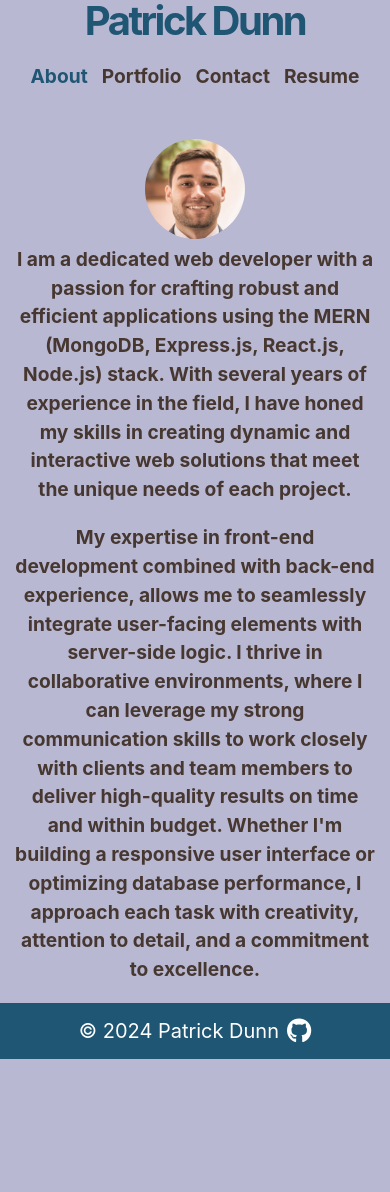
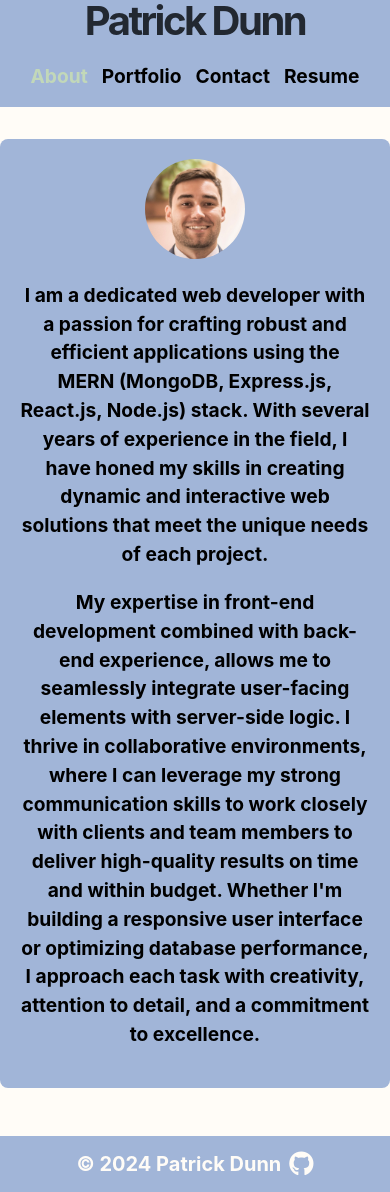
Before and after one commit to knightmac19/portfolio-2024, a React (Create React App) app: page / in a window 390 px wide. Before the commit the page ends 1059 px from the top, so only its background shows below. Built offline with nearby package versions, Linux system fonts and the light colour scheme; some icons are missing.

Commit message:
adjusting color scheme

```diff
--- a/src/components/About/index.js
+++ b/src/components/About/index.js
@@ -6,7 +6,7 @@ const About = () => {
       <div className="img-wrapper">
         <img src={fb_headshot} alt="head and shoulders" />
       </div>
-
+      <div className="about-me-text-wrapper">
         <p className="about-me-text">
           I am a dedicated web developer with a passion for crafting robust and
           efficient applications using the MERN (MongoDB, Express.js, React.js,
@@ -16,15 +16,16 @@ const About = () => {
         </p>
 
         <p className="about-me-text">
-        My expertise in front-end development combined with back-end experience,
-        allows me to seamlessly integrate user-facing elements with server-side
-        logic. I thrive in collaborative environments, where I can leverage my
-        strong communication skills to work closely with clients and team
-        members to deliver high-quality results on time and within budget.
-        Whether I'm building a responsive user interface or optimizing database
-        performance, I approach each task with creativity, attention to detail,
-        and a commitment to excellence.
+          My expertise in front-end development combined with back-end
+          experience, allows me to seamlessly integrate user-facing elements
+          with server-side logic. I thrive in collaborative environments, where
+          I can leverage my strong communication skills to work closely with
+          clients and team members to deliver high-quality results on time and
+          within budget. Whether I'm building a responsive user interface or
+          optimizing database performance, I approach each task with creativity,
+          attention to detail, and a commitment to excellence.
         </p>
+      </div>
     </section>
   );
 };
--- a/src/components/Header/index.js
+++ b/src/components/Header/index.js
@@ -1,9 +1,11 @@
 const Header = (props) => {
   return (
-    <header className="header-container">
-      <h1 className="header-lg">Patrick Dunn</h1>
-      {props.children}
-    </header>
+    <div className="header-wrapper">
+      <header className="header-container">
+        <h1 className="header-lg">Patrick Dunn</h1>
+        {props.children}
+      </header>
+    </div>
   );
 };
 
--- a/src/index.css
+++ b/src/index.css
@@ -1,9 +1,34 @@
+/* :root {
+  --main-bg: #b9b8d3;
+  --light-blue: #90c3c8;
+  --card-bg: #759fbc;
+  --primary: #1f5673;
+  --secondary: #463730;
+}
+
 :root {
-  --periwinkle: #b9b8d3;
-  --light-blue: #90c3c8;
-  --air-superiority-blue: #759fbc;
-  --lapis-lazuli: #1f5673;
-  --van-dyke: #463730;
+  --main-bg: #fffcf7;
+  --light-blue: #a1b5d8;
+  --card-bg: #738290;
+  --primary: #c2d8b9;
+  --secondary: #e4f0d0;
+} */
+:root {
+  --header-text: #222831;
+  --header-bg: #a1b5d8;
+  --nav-active: #c2d8b9;
+  --page-header: #222831;
+  --main-bg: #fffcf7;
+  --card-hover: #a1b5d8;
+  --card-hover-text: #fffcf7;
+  --footer-bg: #a1b5d8;
+  --footer-text: #fffcf7;
+
+  /* --main-bg: #c2d8b9;
+  --light-blue: #a1b5d8;
+  --card-bg: #738290;
+  --primary: #fffcf7;
+  --secondary: #e4f0d0; */
 }
 
 #page-container {
@@ -36,7 +61,7 @@ body {
   font-size: 1rem;
   font-weight: 400;
   line-height: 1.5;
-  background-color: var(--periwinkle);
+  background-color: var(--main-bg);
   text-align: left;
 
   font-family: -apple-system, BlinkMacSystemFont, "Segoe UI", "Roboto", "Oxygen",
@@ -99,6 +124,10 @@ button {
   max-width: 1140px;
 }
 
+.header-wrapper {
+  background-color: var(--header-bg);
+}
+
 .header-container {
   max-width: 1360px;
 }
@@ -107,7 +136,7 @@ button {
   font-size: 4rem;
   letter-spacing: -2.5px;
   line-height: 1.05;
-  color: var(--lapis-lazuli);
+  color: var(--header-text);
 }
 .header-md {
   font-size: 3rem;
@@ -145,34 +174,34 @@ nav .nav {
 
 .nav ul {
   display: flex;
-  /* flex: 1 0 25%; */
+
   flex-wrap: wrap;
   list-style: none;
   gap: 0.875rem;
   padding-left: 1rem;
 }
-.nav li {
-  /* width: 30%; */
-  /* width: 100%; */
-}
 
 .nav li a {
   text-decoration: none;
   font-size: 1.7rem;
-  color: var(--van-dyke);
+  color: var(--header-text);
   font-weight: 700;
 }
 
 .nav .active-link {
-  color: var(--lapis-lazuli);
+  color: var(--nav-active);
 }
 
 /* about component */
+.about-me {
+  background-color: var(--header-bg);
+  padding: 20px;
+  border-radius: 8px;
+  margin-bottom: 3rem;
+}
 
 .about-me .img-wrapper {
-  /* float: left; */
   min-width: 100px;
-
   max-width: 100px;
   margin-right: 1rem;
 }
@@ -180,10 +209,12 @@ nav .nav {
 .about-me img {
   width: 100%;
   border-radius: 50%;
+
+  margin-bottom: 1rem;
 }
 
 .about-me-text {
-  color: var(--van-dyke);
+  color: var(--card-bg);
   font-weight: 700;
   font-size: 1.2rem;
 }
@@ -214,7 +245,7 @@ nav .nav {
 }
 
 .card-info {
-  color: white;
+  color: var(--card-hover-text);
   position: absolute;
   top: 0px;
   bottom: 0px;
@@ -227,9 +258,9 @@ nav .nav {
 }
 
 .card-info:hover {
-  background-color: var(--air-superiority-blue);
+  background-color: var(--card-hover);
   opacity: 0.9;
-  border: 5px solid var(--lapis-lazuli);
+  border: 5px solid var(--card-hover-text);
   border-radius: 8px;
 }
 
@@ -246,7 +277,7 @@ nav .nav {
 
 .card-info h2 a {
   text-decoration: none;
-  color: white;
+  color: var(--card-hover-text);
   vertical-align: middle;
 }
 
@@ -255,8 +286,9 @@ footer {
   bottom: 0;
   width: 100%;
   height: 3.5rem;
-  color: white;
-  background-color: var(--lapis-lazuli);
+  color: var(--footer-text);
+  background-color: var(--footer-bg);
+  font-weight: 700;
   display: flex;
   justify-content: center;
   align-items: center;
@@ -265,13 +297,13 @@ footer {
 }
 
 footer i {
-  color: white;
+  color: var(--footer-text);
   border-radius: 50%;
 }
 
 footer i:hover {
-  background-color: white;
-  color: var(--lapis-lazuli);
+  background-color: var(--footer-text);
+  color: var(--footer-bg);
 }
 
 @media (max-width: 1053px) {
@@ -312,7 +344,7 @@ footer i:hover {
 
   .nav li a {
     font-size: 1.2rem;
-    color: var(--van-dyke);
+    color: var(--secondary);
   }
 
   .header-md {
```
Lines whose indentation alone changed are shown as unchanged.
